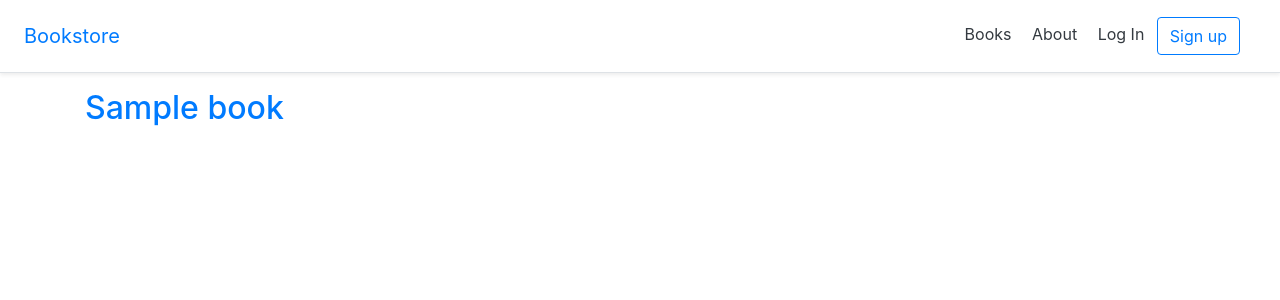
After one commit to AmbyMbayi/books, a Django app: page /books/ in a window 1280 px wide. The commit adds this page. Shown: the top 300 px of the page. Run offline with Django 3.2, Linux system fonts and the light colour scheme; tables that the repository leaves empty hold one stand-in row (values such as "Sample post"); some libraries are stand-ins or nearby versions.

Commit message:
books app added

```diff
--- /dev/null
+++ b/books/apps.py
@@ -0,0 +1,5 @@
+from django.apps import AppConfig
+
+
+class BooksConfig(AppConfig):
+    name = 'books'
--- /dev/null
+++ b/books/models.py
@@ -0,0 +1,20 @@
+from django.db import models
+from django.urls import reverse
+import uuid
+
+# Create your models here
+class Book(models.Model):
+    id = models.UUIDField(
+        primary_key=True,
+        default= uuid.uuid4,
+        editable=False
+    )
+    title = models.CharField(max_length=200)
+    author = models.CharField(max_length=200)
+    price = models.DecimalField(max_digits=6, decimal_places=2)
+
+    def __str__(self):
+        return self.title
+
+    def get_absolute_url(self):
+        return reverse('book_detail', args=[str(self.id)])
--- /dev/null
+++ b/books/urls.py
@@ -0,0 +1,7 @@
+from django.urls import path
+from .views import BookListView, BookDetailView
+
+urlpatterns = [
+    path('', BookListView.as_view(), name='book_list'),
+    path('<uuid:pk>', BookDetailView.as_view(), name='book_detail'),
+]
--- /dev/null
+++ b/books/views.py
@@ -0,0 +1,13 @@
+from django.views.generic import ListView, DetailView
+
+from .models import Book
+
+class BookListView(ListView):
+    model = Book
+    context_object_name = 'book_list'
+    template_name = 'books/book_list.html'
+
+class BookDetailView(DetailView):
+    model = Book
+    context_object_name = 'book'
+    template_name = 'books/book_detail.html'
--- a/bookstore_project/settings.py
+++ b/bookstore_project/settings.py
@@ -48,6 +48,7 @@ INSTALLED_APPS = [
     #local
     'users.apps.UsersConfig',
     'pages.apps.PagesConfig',
+    'books.apps.BooksConfig',
 ]
 
 
--- a/bookstore_project/urls.py
+++ b/bookstore_project/urls.py
@@ -23,4 +23,5 @@ urlpatterns = [
     path('accounts/', include('allauth.urls')),
 
     path('', include('pages.urls')),
+    path('books/', include('books.urls')),
 ]
--- a/templates/_base.html
+++ b/templates/_base.html
@@ -12,6 +12,7 @@
             <div class="d-flex flex-column flex-md-row align-items-center p-3 px-md-4 mb-3 bg-white border-bottom shadow-sm">
                 <a href="{% url 'home' %}" class="navbar-brand my-0 mr-md-auto font-weight-normal">Bookstore</a>
                 <nav class="my-2 my-md-0 mr-md-3">
+                    <a class="p-2 text-dark" href="{% url 'book_list' %}">Books</a>
                     <a class="p-2 text-dark" href="{% url 'about' %}">About</a>
                     {% if user.is_authenticated %}
                         <a class="p-2 text-dark" href="{% url 'account_logout' %}">Logout</a>
--- /dev/null
+++ b/templates/books/book_list.html
@@ -0,0 +1,10 @@
+{% extends '_base.html' %}
+{% block title %}Books{% endblock title %}
+
+{% block content %}
+    {% for book in book_list %}
+        <div>
+            <h2><a href="{{ book.get_absolute_url }}">{{book.title}}</a></h2>
+        </div>
+    {% endfor %}
+{% endblock content %}
```
Also changed, not shown: books/admin.py (added, +9 -0 lines), books/tests.py (added, +30 -0 lines), templates/books/book_detail.html (added, +10 -0 lines), books/__init__.py (added), books/migrations/0001_initial.py (added), books/migrations/__init__.py (added).
